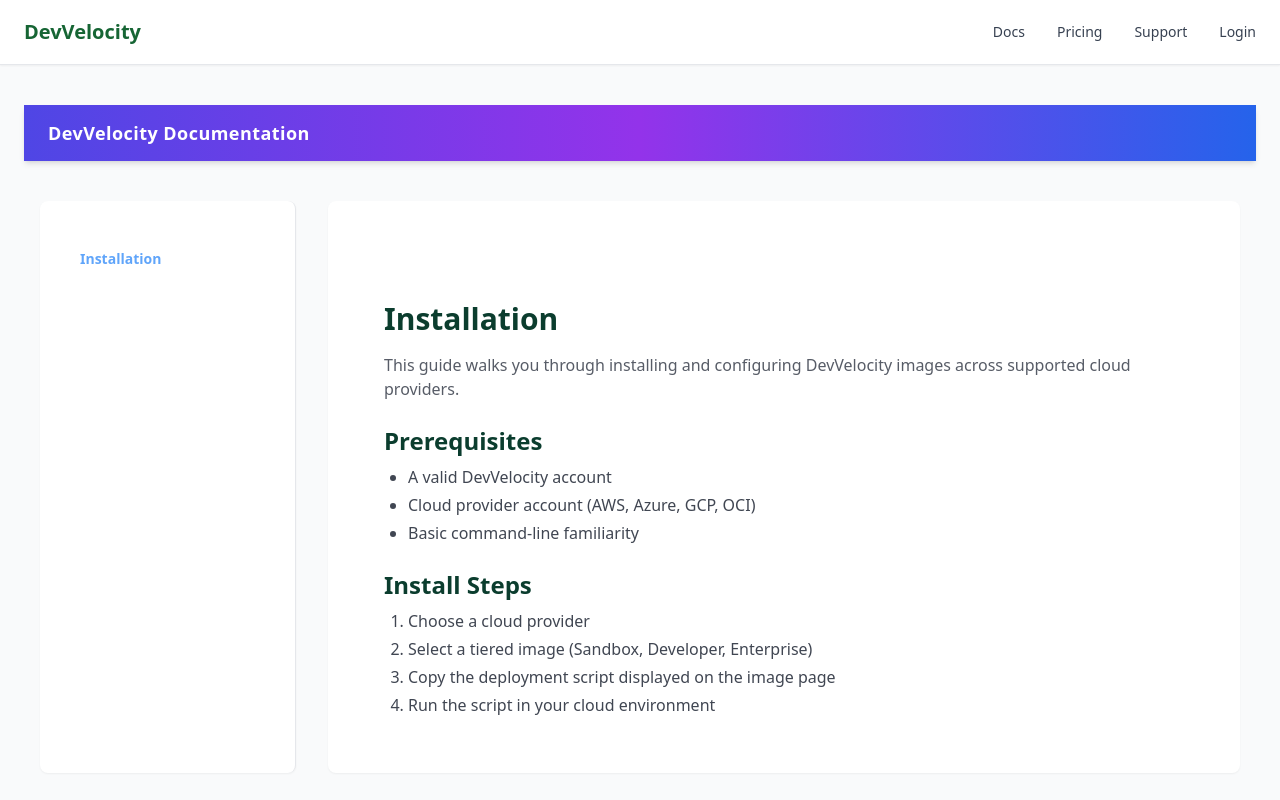
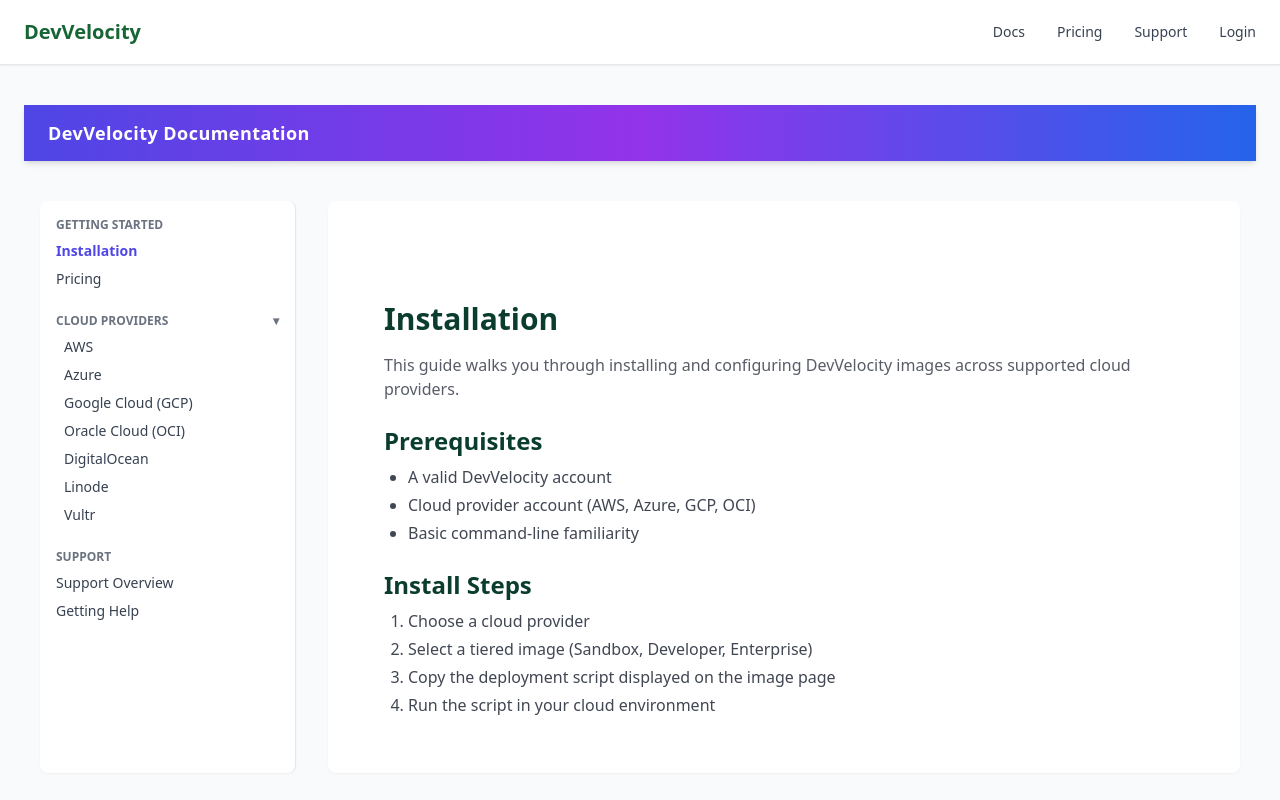
Before and after one commit to LorenR520/DevVelocity, a Next.js app: page /docs/installation in a window 1280 px wide. Shown: the top 800 px of the page. Built offline with nearby package versions, Linux system fonts and the light colour scheme.

Commit message:
Update DocsSidebar.tsx

```diff
--- a/components/DocsSidebar.tsx
+++ b/components/DocsSidebar.tsx
@@ -2,67 +2,114 @@
 
 import Link from "next/link";
 import { usePathname } from "next/navigation";
-
-const links = [
-  { label: "Installation", href: "/docs/installation" },
-  { label: "Pricing", href: "/docs/pricing" },
-  {
-    label: "Providers",
-    children: [
-      { label: "AWS", href: "/docs/providers/aws" },
-      { label: "Azure", href: "/docs/providers/azure" },
-      { label: "DigitalOcean", href: "/docs/providers/digitalocean" },
-      { label: "GCP", href: "/docs/providers/gcp" },
-      { label: "Linode", href: "/docs/providers/linode" },
-      { label: "OCI", href: "/docs/providers/oci" },
-      { label: "Vultr", href: "/docs/providers/vultr" },
-    ],
-  },
-  { label: "Support", href: "/support" },
-];
+import { useState } from "react";
 
 export default function DocsSidebar() {
   const pathname = usePathname();
 
+  const isActive = (path: string) =>
+    pathname === path
+      ? "text-indigo-600 font-semibold"
+      : "text-gray-700 hover:text-indigo-600";
+
+  const [providersOpen, setProvidersOpen] = useState(true);
+
   return (
-    <nav className="p-6 space-y-4">
-      {links.map((item, i) => (
-        <div key={i}>
-          {!item.children ? (
-            <Link
-              href={item.href!}
-              className={`block py-2 text-sm ${
-                pathname === item.href
-                  ? "text-blue-400 font-semibold"
-                  : "text-white/70 hover:text-white"
-              }`}
-            >
-              {item.label}
+    <nav className="space-y-6 text-sm">
+
+      {/* =============== SECTION: Getting Started =============== */}
+      <div>
+        <h4 className="uppercase text-gray-500 text-xs font-bold mb-2">
+          Getting Started
+        </h4>
+
+        <ul className="space-y-2">
+          <li>
+            <Link href="/docs/installation" className={isActive("/docs/installation")}>
+              Installation
             </Link>
-          ) : (
-            <div>
-              <div className="text-xs uppercase text-white/40 mb-2">
-                {item.label}
-              </div>
-              <div className="pl-4 space-y-1">
-                {item.children.map((c, j) => (
-                  <Link
-                    key={j}
-                    href={c.href}
-                    className={`block py-1 text-sm ${
-                      pathname === c.href
-                        ? "text-blue-400 font-semibold"
-                        : "text-white/60 hover:text-white"
-                    }`}
-                  >
-                    {c.label}
-                  </Link>
-                ))}
-              </div>
-            </div>
-          )}
-        </div>
-      ))}
+          </li>
+
+          <li>
+            <Link href="/docs/pricing" className={isActive("/docs/pricing")}>
+              Pricing
+            </Link>
+          </li>
+        </ul>
+      </div>
+
+
+      {/* =============== SECTION: Cloud Providers =============== */}
+      <div>
+        <button
+          onClick={() => setProvidersOpen(!providersOpen)}
+          className="flex justify-between w-full text-left uppercase text-gray-500 text-xs font-bold mb-2"
+        >
+          Cloud Providers
+          <span>{providersOpen ? "▾" : "▸"}</span>
+        </button>
+
+        {providersOpen && (
+          <ul className="space-y-2 ml-2">
+            <li>
+              <Link href="/docs/providers/aws" className={isActive("/docs/providers/aws")}>
+                AWS
+              </Link>
+            </li>
+            <li>
+              <Link href="/docs/providers/azure" className={isActive("/docs/providers/azure")}>
+                Azure
+              </Link>
+            </li>
+            <li>
+              <Link href="/docs/providers/gcp" className={isActive("/docs/providers/gcp")}>
+                Google Cloud (GCP)
+              </Link>
+            </li>
+            <li>
+              <Link href="/docs/providers/oci" className={isActive("/docs/providers/oci")}>
+                Oracle Cloud (OCI)
+              </Link>
+            </li>
+            <li>
+              <Link href="/docs/providers/digitalocean" className={isActive("/docs/providers/digitalocean")}>
+                DigitalOcean
+              </Link>
+            </li>
+            <li>
+              <Link href="/docs/providers/linode" className={isActive("/docs/providers/linode")}>
+                Linode
+              </Link>
+            </li>
+            <li>
+              <Link href="/docs/providers/vultr" className={isActive("/docs/providers/vultr")}>
+                Vultr
+              </Link>
+            </li>
+          </ul>
+        )}
+      </div>
+
+
+      {/* =============== SECTION: Support =============== */}
+      <div>
+        <h4 className="uppercase text-gray-500 text-xs font-bold mb-2">
+          Support
+        </h4>
+
+        <ul className="space-y-2">
+          <li>
+            <Link href="/docs/support" className={isActive("/docs/support")}>
+              Support Overview
+            </Link>
+          </li>
+          <li>
+            <Link href="/docs/support/getting-started" className={isActive("/docs/support/getting-started")}>
+              Getting Help
+            </Link>
+          </li>
+        </ul>
+      </div>
     </nav>
   );
 }
```
